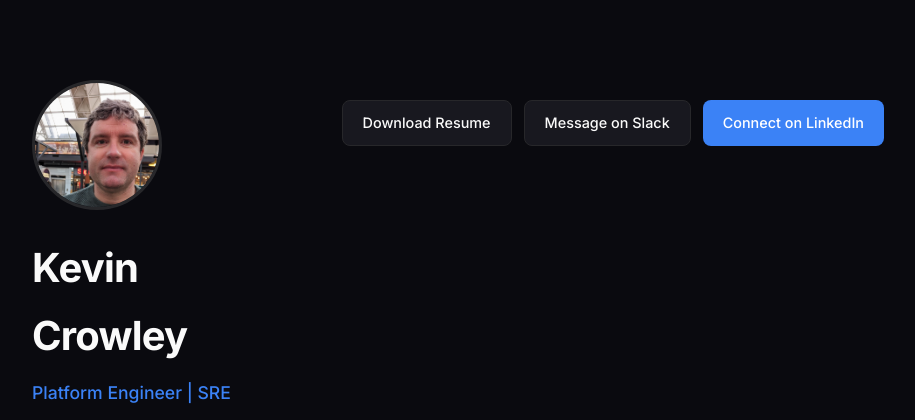
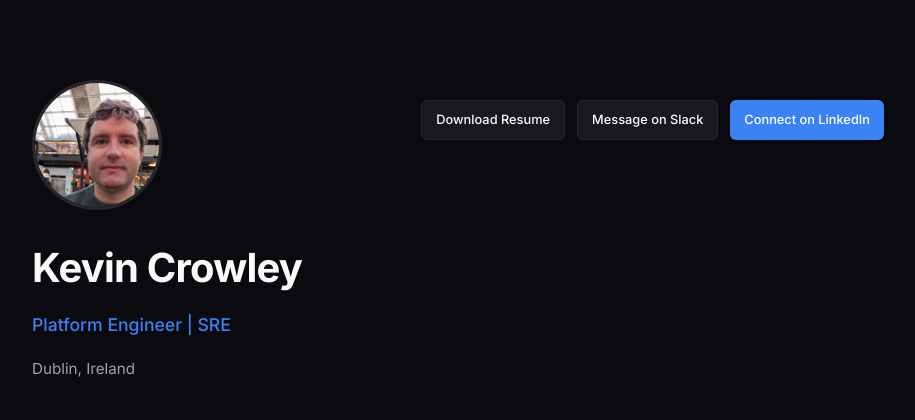
Before and after one commit to kevocrowley/kevincrowley.info, a Flask app: page / in a window 1280 px wide. Shown: the top 420 px of the page, without its empty margins (182-1097 px from the left). Run offline with Flask 2, Linux system fonts and the light colour scheme.

Commit message:
Make buttons smaller and more compact

```diff
--- a/templates/index.html
+++ b/templates/index.html
@@ -129,12 +129,12 @@
         .btn {
             display: inline-flex;
             align-items: center;
-            gap: 8px;
-            padding: 10px 20px;
-            border-radius: 8px;
+            gap: 6px;
+            padding: 8px 14px;
+            border-radius: 6px;
             text-decoration: none;
             font-weight: 500;
-            font-size: 0.9rem;
+            font-size: 0.8rem;
             transition: all 0.2s;
         }
 
```
Also changed, not shown: index.html (+4 -4 lines).
